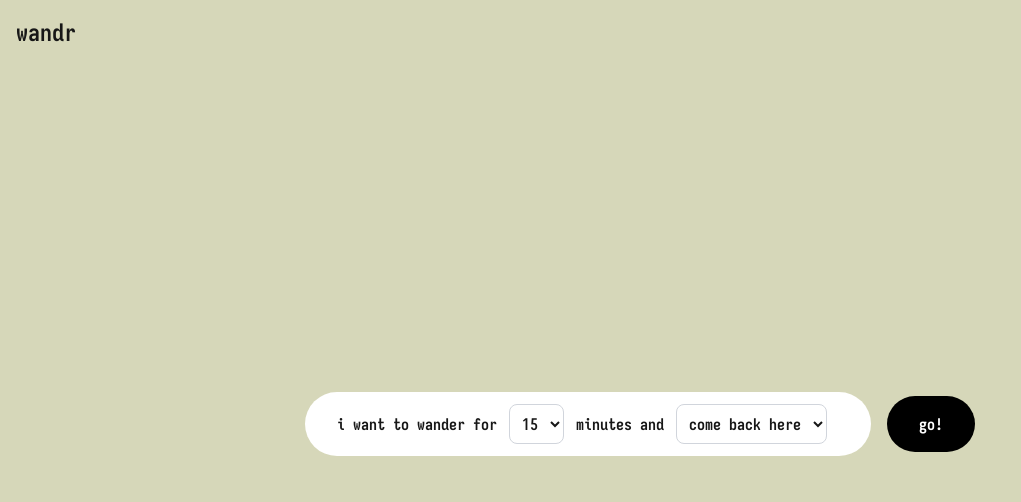
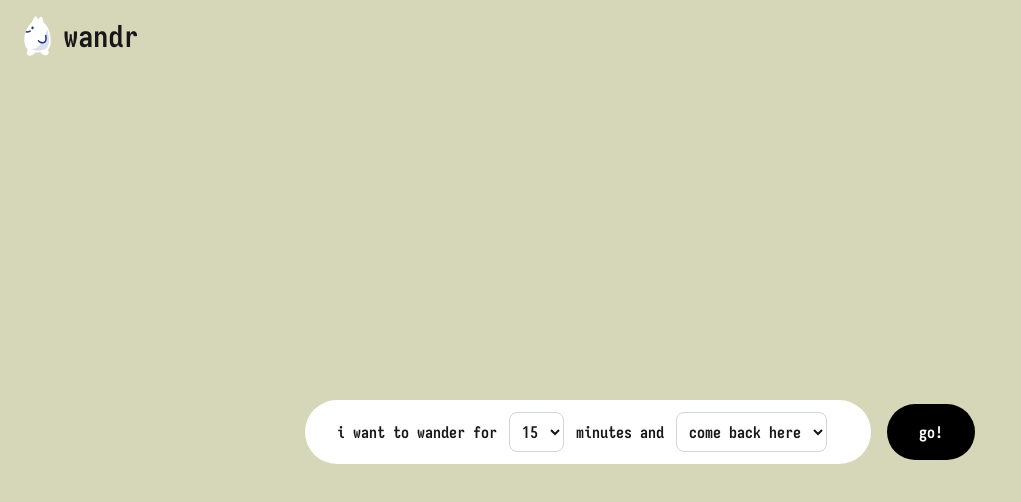
Before and after one commit to Hezxkiah/Wandr, a Next.js app: page / in a window 1280 px wide. Shown: the top 502 px of the page, without its empty margins (0-1021 px from the left). Built offline with nearby package versions, Linux system fonts and the light colour scheme.

Commit message:
Add logo svg

```diff
--- a/app/components/site-header.tsx
+++ b/app/components/site-header.tsx
@@ -1,9 +1,14 @@
+import Image from "next/image";
 import Link from "next/link";
+import logo from "../../public/logo.svg";
 
 export default function SiteHeader() {
   return (
-    <header className="shrink-0 bg-[#d6d7b9] p-2 text-2xl">
-      <Link href="/">wandr</Link>
+    <header className="shrink-0 bg-[#d6d7b9] p-2 px-4 text-3xl">
+      <Link className="inline-flex items-center gap-3" href="/">
+        <Image className="h-10 w-auto" src={logo} alt="" priority />
+        <span>wandr</span>
+      </Link>
     </header>
   );
 }
```
Also changed, not shown: public/logo.svg (added).
